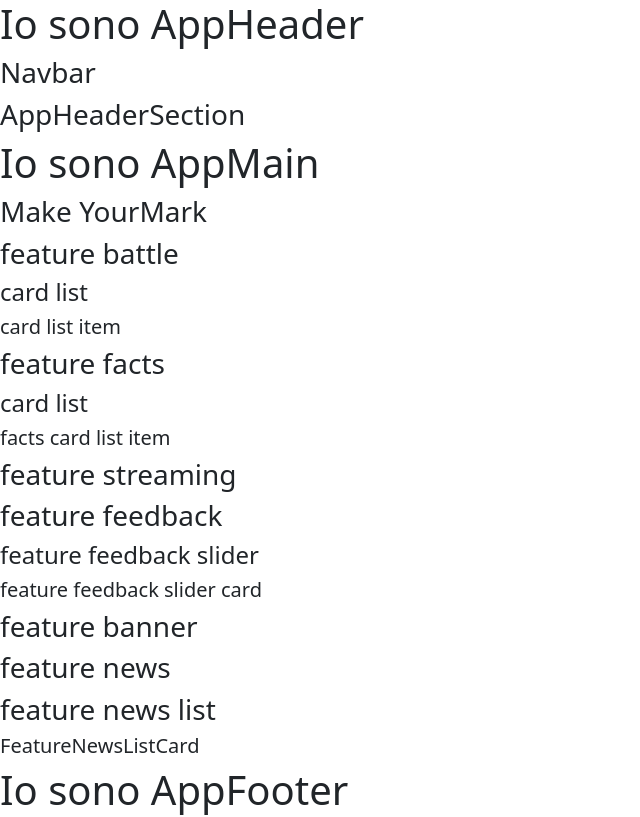
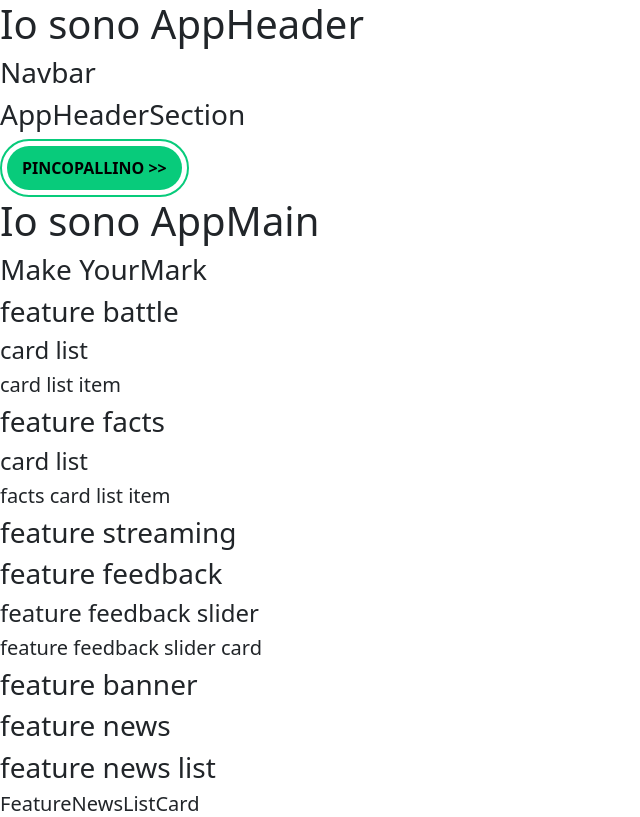
Before and after one commit to orazi-paolo/proj-html-vuejs, a Vue app: page / in a window 1280 px wide. Shown: the top 817 px of the page, without its empty margins (0-640 px from the left). Built offline with nearby package versions, Linux system fonts and the light colour scheme.

Commit message:
added mockup BaseButton

```diff
--- a/src/components/AppHeader.vue
+++ b/src/components/AppHeader.vue
@@ -1,6 +1,7 @@
 <script>
 import AppHeaderNavbar from './appHeaderChild/AppHeaderNavbar.vue'
 import AppHeaderSection from './appHeaderChild/AppHeaderSection.vue'
+import BaseButton from './baseComponents/BaseButton.vue'
 export default {
   data() {
     return {
@@ -9,7 +10,8 @@ export default {
   },
   components: {
     AppHeaderNavbar,
-    AppHeaderSection
+    AppHeaderSection,
+    BaseButton
   }
 }
 </script>
@@ -20,6 +22,7 @@ export default {
 </h1>
 <AppHeaderNavbar />
 <AppHeaderSection />
+<BaseButton contentButton="PINCOPALLINO" :isArrow="true"/>
 
 </template>
 
--- a/src/components/AppMain.vue
+++ b/src/components/AppMain.vue
@@ -5,7 +5,7 @@ import AppMainFeatureFacts from './appMain-feature/AppMainFeatureFacts.vue'
 import AppMainFeatureStreaming from './appMain-feature/AppMainFeatureStreaming.vue'
 import AppMainFeatureFeedback from './appMain-feature/AppMainFeatureFeedback.vue'
 import AppMainFeatureBanner from './appMain-feature/AppMainFeatureBanner.vue'
-import AppmainFeatureNews from './appMain-feature/AppmainFeatureNews.vue'
+import AppmainFeatureNews from './appMain-feature/AppmainFeatureNews.vue';
 
 
 
@@ -22,7 +22,7 @@ export default {
     AppMainFeatureStreaming,
     AppMainFeatureFeedback,
     AppMainFeatureBanner,
-    AppmainFeatureNews
+    AppmainFeatureNews,
   }
 }
 </script>
--- a/src/components/baseComponents/BaseButton.vue
+++ b/src/components/baseComponents/BaseButton.vue
@@ -1,16 +1,51 @@
 <script>
+import { store } from '../../store.js'
 export default {
   data() {
     return {
-
+      store,
+    }
+  },
+  props: {
+    contentButton: {
+      required: true,
+      type: String
+    },
+    isArrow: {
+      type: Boolean,
+      default: true,
+      required: false
     }
   }
 }
 </script>
 
 <template>
-
+  <div>
+    <button class="fw-bold">
+      {{ contentButton }} <span v-if="isArrow"> >> </span>
+    </button>
+  </div>
 </template>
 
-<style scoped>
+<style lang="scss" scoped>
+div{
+  display: inline-block;
+  padding: 5px;
+  border: 2px solid #08CB7B;
+  border-radius: 30px ;
+  &:hover{
+    border-color: #94CB53;
+  }
+  :hover button{
+    background-color: #94CB53;
+  }
+
+    button{
+      border: none;
+      border-radius: 30px;
+      padding: 10px 15px;
+      background-color: #08CB7B;
+    }
+}
 </style>
--- /dev/null
+++ b/src/store.js
@@ -0,0 +1,5 @@
+import { reactive } from 'vue'
+
+export const store = reactive({
+
+})
```
